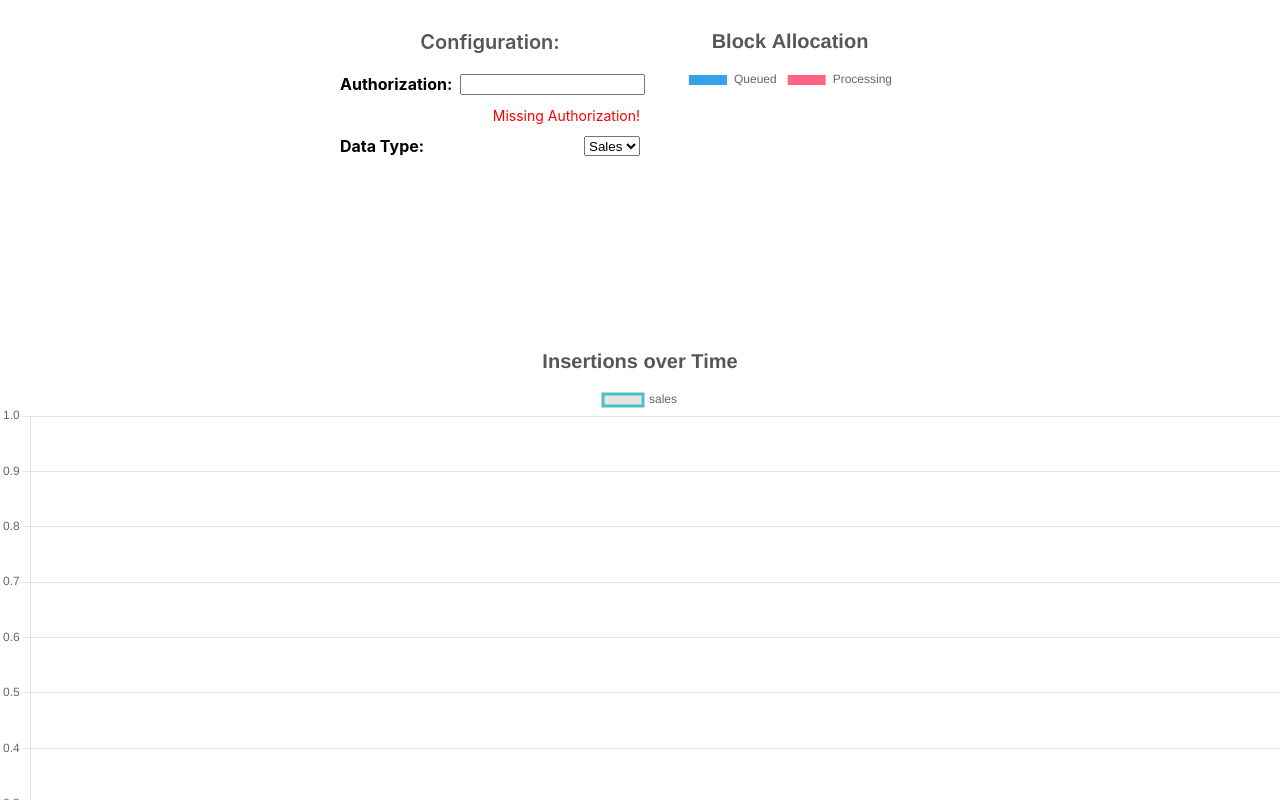
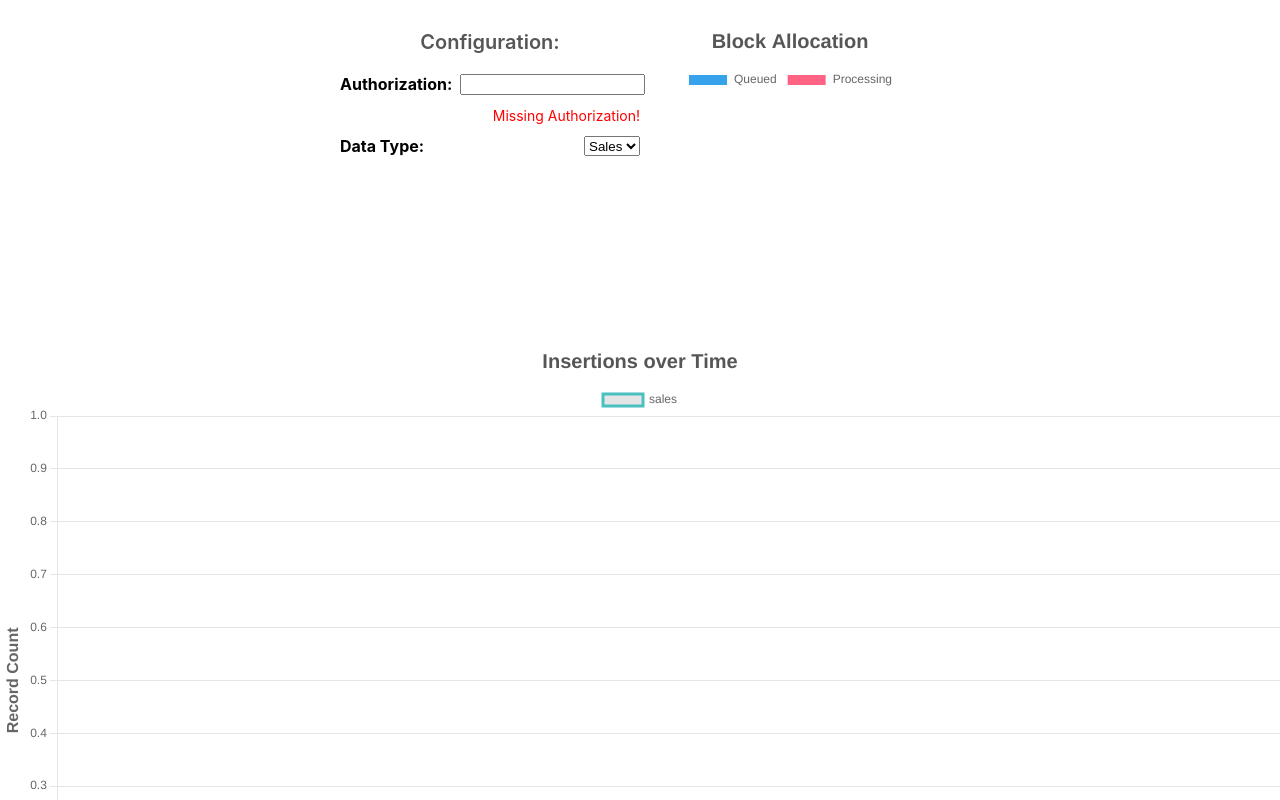
Before and after one commit to reservoirprotocol/reservoir-sync-node, a React (Create React App) app in the folder src/viewer/: page / in a window 1280 px wide. Shown: the top 800 px of the page. Built offline with nearby package versions, Linux system fonts and the light colour scheme; no server answers.

Commit message:
add axis labels for the insertions chart

```diff
--- a/src/viewer/src/App.tsx
+++ b/src/viewer/src/App.tsx
@@ -173,6 +173,28 @@ function App() {
               },
             },
           },
+          scales: {
+            x: {
+              title: {
+                display: true,
+                text: 'Time',
+                font: {
+                  size: 16,
+                  weight: 'bold',
+                },
+              },
+            },
+            y: {
+              title: {
+                display: true,
+                text: 'Record Count',
+                font: {
+                  size: 16,
+                  weight: 'bold',
+                },
+              },
+            },
+          },
         }}
       />
     </div>
```
